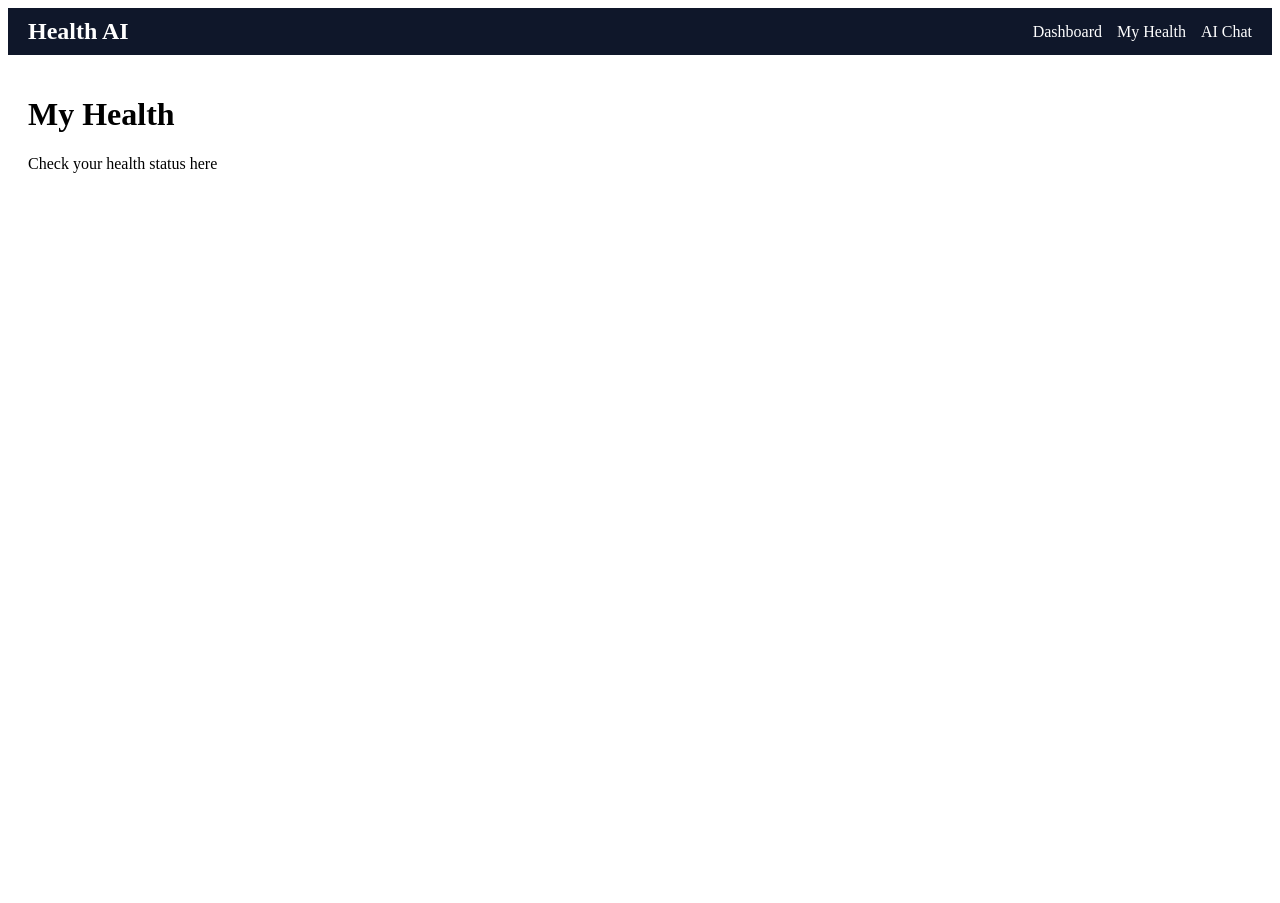
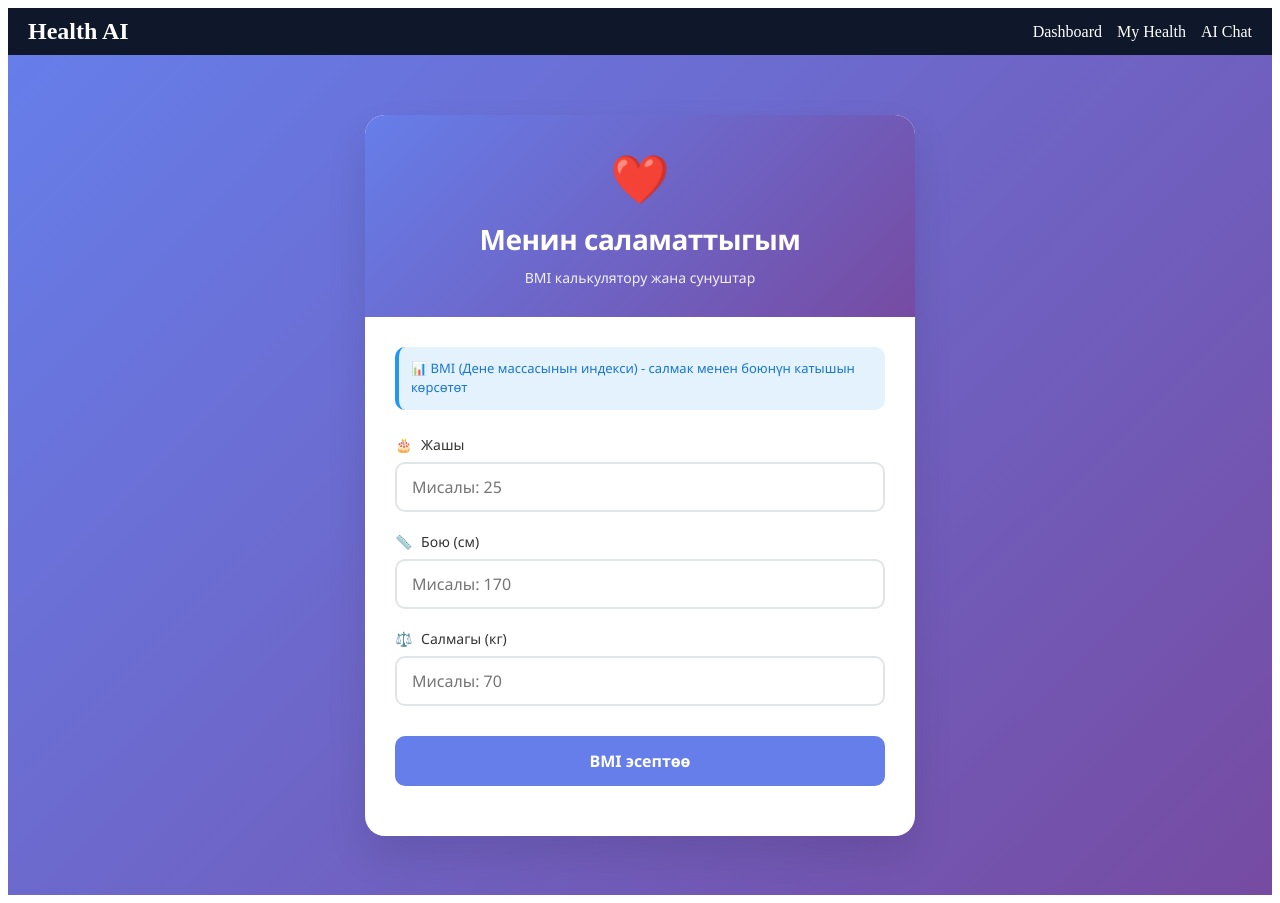
Before and after one commit to foraiproj01-code/frontend-for-uni, a React (Create React App) app: page /health in a window 1280 px wide. Before the commit the page ends 800 px from the top, so only its background shows below. Built offline with nearby package versions, Linux system fonts and the light colour scheme.

Commit message:
Added Helth section with Bmi calcutation and suggestions

```diff
--- a/src/pages/Health.jsx
+++ b/src/pages/Health.jsx
@@ -1,8 +1,361 @@
+import { useState } from "react";
+
 export default function Health() {
+  const [age, setAge] = useState("");
+  const [height, setHeight] = useState(""); // см
+  const [weight, setWeight] = useState(""); // кг
+  const [bmi, setBmi] = useState(null);
+  const [category, setCategory] = useState("");
+  const [suggestion, setSuggestion] = useState("");
+
+  const calculateBMI = () => {
+    if (!age || !height || !weight) {
+      return;
+    }
+    const heightM = height / 100;
+    const bmiValue = weight / (heightM * heightM);
+    setBmi(bmiValue.toFixed(1));
+
+    if (bmiValue < 18.5) {
+      setCategory("Салмак жетишсиз");
+      setSuggestion("Салмакты көбөйтүү, туура тамактануу, спорт менен машыгуу");
+    } else if (bmiValue < 25) {
+      setCategory("Нормада");
+      setSuggestion("Саламат жашоо, спорт жана туура тамактануу улант");
+    } else if (bmiValue < 30) {
+      setCategory("Ашыкча салмак");
+      setSuggestion("Салмакты азайтуу, туура тамактануу, спорт менен машыгуу");
+    } else {
+      setCategory("Семиздик");
+      setSuggestion("Дарыгерге кайрылыңыз, атайын диета жана спорт зарыл");
+    }
+  };
+
+  const getCategoryColor = () => {
+    if (category === "Салмак жетишсиз") return "#ffc107";
+    if (category === "Нормада") return "#4caf50";
+    if (category === "Ашыкча салмак") return "#ff9800";
+    return "#f44336";
+  };
+
+  const getBMIColor = () => {
+    if (!bmi) return "#333";
+    if (bmi < 18.5) return "#ffc107";
+    if (bmi < 25) return "#4caf50";
+    if (bmi < 30) return "#ff9800";
+    return "#f44336";
+  };
+
   return (
-    <div style={{ padding: "20px" }}>
-      <h1>My Health</h1>
-      <p>Check your health status here</p>
+    <div style={styles.container}>
+      <div style={styles.card}>
+        <div style={styles.header}>
+          <div style={styles.logo}>❤️</div>
+          <h2 style={styles.title}>Менин саламаттыгым</h2>
+          <p style={styles.subtitle}>BMI калькулятору жана сунуштар</p>
+        </div>
+
+        <div style={styles.content}>
+          <div style={styles.infoBox}>
+            <p style={styles.infoText}>
+              📊 BMI (Дене массасынын индекси) - салмак менен боюнүн катышын көрсөтөт
+            </p>
+          </div>
+
+          <div style={styles.form}>
+            <div style={styles.inputGroup}>
+              <label style={styles.label}>
+                <span style={styles.labelIcon}>🎂</span> Жашы
+              </label>
+              <input
+                type="number"
+                placeholder="Мисалы: 25"
+                value={age}
+                onChange={(e) => setAge(e.target.value)}
+                style={styles.input}
+              />
+            </div>
+
+            <div style={styles.inputGroup}>
+              <label style={styles.label}>
+                <span style={styles.labelIcon}>📏</span> Бою (см)
+              </label>
+              <input
+                type="number"
+                placeholder="Мисалы: 170"
+                value={height}
+                onChange={(e) => setHeight(e.target.value)}
+                style={styles.input}
+              />
+            </div>
+
+            <div style={styles.inputGroup}>
+              <label style={styles.label}>
+                <span style={styles.labelIcon}>⚖️</span> Салмагы (кг)
+              </label>
+              <input
+                type="number"
+                placeholder="Мисалы: 70"
+                value={weight}
+                onChange={(e) => setWeight(e.target.value)}
+                style={styles.input}
+              />
+            </div>
+
+            <button onClick={calculateBMI} style={styles.button}>
+              BMI эсептөө
+            </button>
+          </div>
+
+          {bmi && (
+            <div style={styles.resultCard}>
+              <div style={styles.bmiCircle}>
+                <div style={styles.bmiValue}>
+                  <span style={styles.bmiNumber}>{bmi}</span>
+                  <span style={styles.bmiUnit}>BMI</span>
+                </div>
+              </div>
+
+              <div style={styles.resultDetails}>
+                <div style={styles.detailItem}>
+                  <span style={styles.detailLabel}>Категория:</span>
+                  <span style={{...styles.detailValue, color: getCategoryColor()}}>
+                    {category}
+                  </span>
+                </div>
+                <div style={styles.detailItem}>
+                  <span style={styles.detailLabel}>Сунуштар:</span>
+                  <span style={styles.detailValue}>{suggestion}</span>
+                </div>
+              </div>
+
+              <div style={styles.bmiScale}>
+                <div style={styles.scaleBar}>
+                  <div style={{...styles.scaleSegment, backgroundColor: "#ffc107"}}>18.5</div>
+                  <div style={{...styles.scaleSegment, backgroundColor: "#4caf50"}}>25</div>
+                  <div style={{...styles.scaleSegment, backgroundColor: "#ff9800"}}>30</div>
+                  <div style={{...styles.scaleSegment, backgroundColor: "#f44336"}}>40+</div>
+                </div>
+                <div style={styles.scaleIndicator} style={{
+                  ...styles.scaleIndicator,
+                  left: `${Math.min((bmi / 40) * 100, 100)}%`,
+                  backgroundColor: getBMIColor()
+                }}>
+                  ▼
+                </div>
+              </div>
+            </div>
+          )}
+        </div>
+      </div>
     </div>
   );
 }
+
+const styles = {
+  container: {
+    minHeight: "100vh",
+    display: "flex",
+    alignItems: "center",
+    justifyContent: "center",
+    background: "linear-gradient(135deg, #667eea 0%, #764ba2 100%)",
+    padding: "20px",
+    fontFamily: "'Segoe UI', 'Roboto', 'Oxygen', sans-serif",
+  },
+  card: {
+    maxWidth: "550px",
+    width: "100%",
+    backgroundColor: "white",
+    borderRadius: "20px",
+    boxShadow: "0 20px 40px rgba(0,0,0,0.1)",
+    overflow: "hidden",
+    animation: "fadeInUp 0.5s ease",
+  },
+  header: {
+    background: "linear-gradient(135deg, #667eea 0%, #764ba2 100%)",
+    padding: "30px 30px",
+    textAlign: "center",
+    color: "white",
+  },
+  logo: {
+    fontSize: "48px",
+    marginBottom: "10px",
+  },
+  title: {
+    margin: "0",
+    fontSize: "28px",
+    fontWeight: "600",
+    letterSpacing: "-0.5px",
+  },
+  subtitle: {
+    margin: "10px 0 0",
+    fontSize: "14px",
+    opacity: "0.9",
+  },
+  content: {
+    padding: "30px",
+  },
+  infoBox: {
+    backgroundColor: "#e3f2fd",
+    padding: "12px",
+    borderRadius: "10px",
+    marginBottom: "25px",
+    borderLeft: "4px solid #2196f3",
+  },
+  infoText: {
+    margin: 0,
+    fontSize: "13px",
+    color: "#1976d2",
+    lineHeight: "1.5",
+  },
+  form: {
+    display: "flex",
+    flexDirection: "column",
+    gap: "20px",
+    marginBottom: "20px",
+  },
+  inputGroup: {
+    width: "100%",
+  },
+  label: {
+    display: "block",
+    marginBottom: "8px",
+    color: "#333",
+    fontSize: "14px",
+    fontWeight: "500",
+  },
+  labelIcon: {
+    marginRight: "5px",
+  },
+  input: {
+    width: "100%",
+    padding: "12px 15px",
+    fontSize: "16px",
+    border: "2px solid #e1e5e9",
+    borderRadius: "10px",
+    transition: "all 0.3s ease",
+    outline: "none",
+    boxSizing: "border-box",
+    fontFamily: "inherit",
+  },
+  button: {
+    width: "100%",
+    padding: "14px",
+    backgroundColor: "#667eea",
+    color: "white",
+    border: "none",
+    borderRadius: "10px",
+    fontSize: "16px",
+    fontWeight: "600",
+    cursor: "pointer",
+    transition: "all 0.3s ease",
+    marginTop: "10px",
+    fontFamily: "inherit",
+  },
+  resultCard: {
+    marginTop: "30px",
+    padding: "20px",
+    background: "linear-gradient(135deg, #f5f7fa 0%, #c3cfe2 100%)",
+    borderRadius: "15px",
+    textAlign: "center",
+  },
+  bmiCircle: {
+    width: "150px",
+    height: "150px",
+    margin: "0 auto 20px",
+    backgroundColor: "white",
+    borderRadius: "50%",
+    display: "flex",
+    alignItems: "center",
+    justifyContent: "center",
+    boxShadow: "0 10px 25px rgba(0,0,0,0.1)",
+  },
+  bmiValue: {
+    textAlign: "center",
+  },
+  bmiNumber: {
+    display: "block",
+    fontSize: "36px",
+    fontWeight: "bold",
+    color: "#333",
+  },
+  bmiUnit: {
+    display: "block",
+    fontSize: "14px",
+    color: "#666",
+    marginTop: "5px",
+  },
+  resultDetails: {
+    textAlign: "left",
+    marginBottom: "20px",
+  },
+  detailItem: {
+    marginBottom: "12px",
+    padding: "8px",
+    backgroundColor: "white",
+    borderRadius: "8px",
+  },
+  detailLabel: {
+    fontWeight: "600",
+    color: "#555",
+    marginRight: "10px",
+  },
+  detailValue: {
+    color: "#333",
+  },
+  bmiScale: {
+    marginTop: "20px",
+    position: "relative",
+  },
+  scaleBar: {
+    display: "flex",
+    height: "8px",
+    borderRadius: "4px",
+    overflow: "hidden",
+    marginBottom: "10px",
+  },
+  scaleSegment: {
+    flex: 1,
+    height: "100%",
+  },
+  scaleIndicator: {
+    position: "relative",
+    textAlign: "center",
+    fontSize: "20px",
+    transition: "left 0.3s ease",
+  },
+};
+
+// Глобалдык стилдер (index.js же App.jsке кошуңуз)
+const globalStyles = `
+  @keyframes fadeInUp {
+    from {
+      opacity: 0;
+      transform: translateY(30px);
+    }
+    to {
+      opacity: 1;
+      transform: translateY(0);
+    }
+  }
+
+  input:focus {
+    border-color: #667eea;
+    box-shadow: 0 0 0 3px rgba(102,126,234,0.1);
+    outline: none;
+  }
+
+  button:hover {
+    background-color: #764ba2;
+    transform: translateY(-2px);
+    box-shadow: 0 5px 15px rgba(102,126,234,0.4);
+  }
+
+  input[type="number"]::-webkit-inner-spin-button,
+  input[type="number"]::-webkit-outer-spin-button {
+    opacity: 0.5;
+  }
+`;
+
+// Глобалдык стилдерди кошуу (бир жолу гана):
+// document.head.insertAdjacentHTML('beforeend', '<style>' + globalStyles + '</style>');
```
